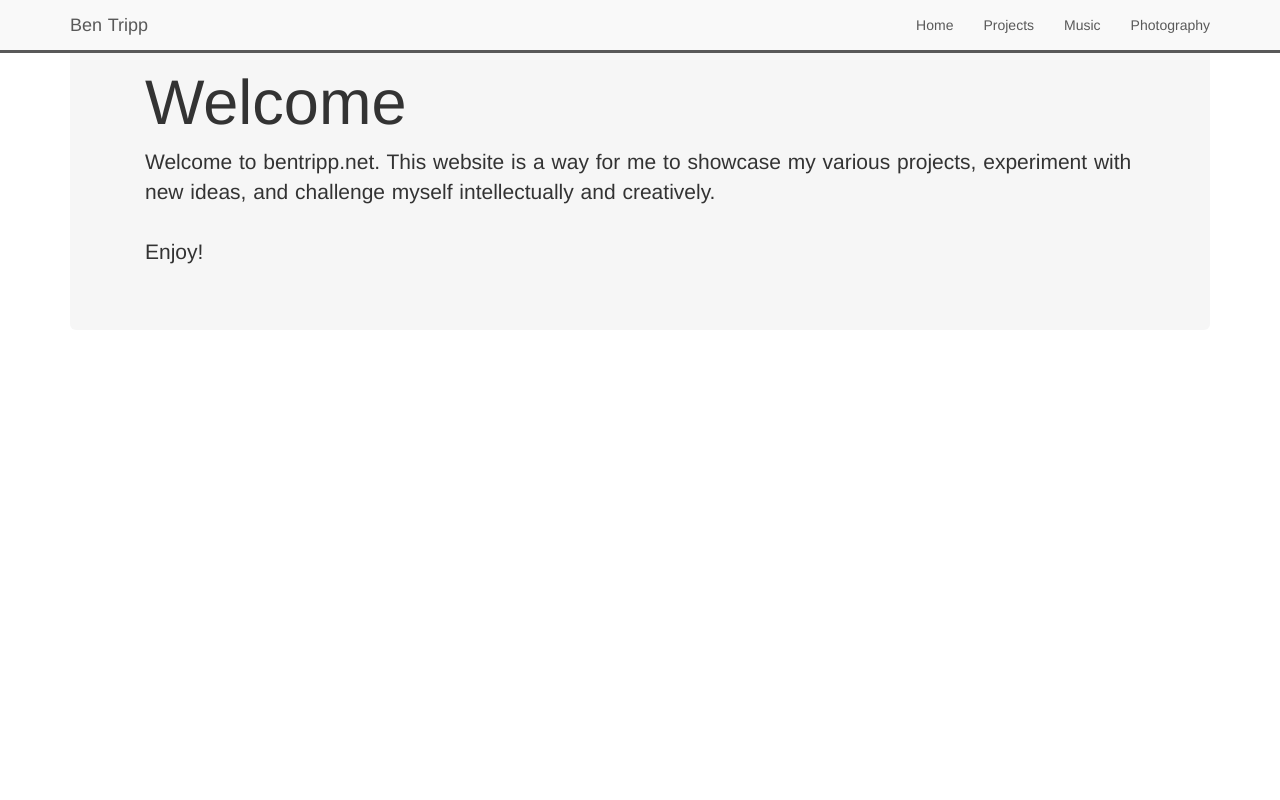
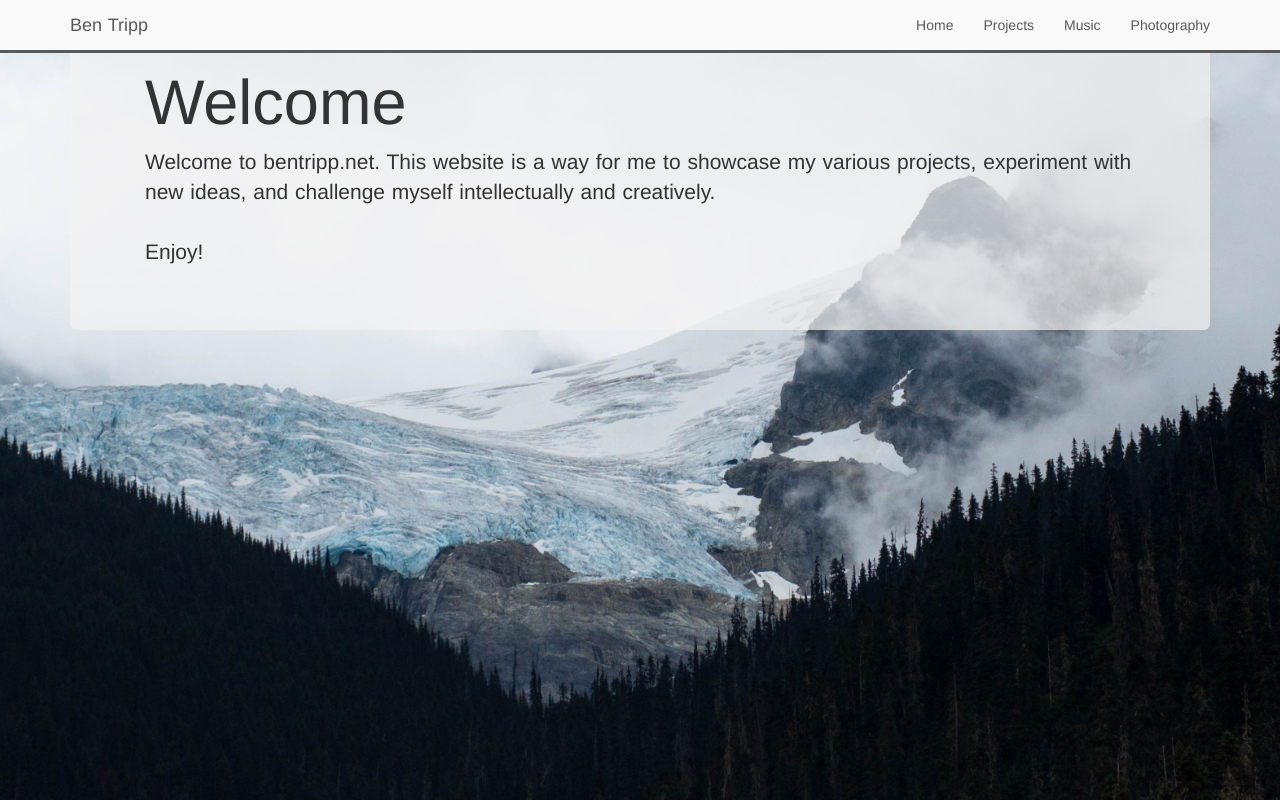
Before and after one commit to warpedpuppy/ben_ben_p5, a Nuxt app: page / in a window 1280 px wide. Built offline with nearby package versions, Linux system fonts and the light colour scheme.

Commit message:
added background image

```diff
--- a/pages/index.vue
+++ b/pages/index.vue
@@ -23,6 +23,13 @@ export default {
 </script>
 
 <style>
+body {
+  background: url('../static/Dramatic_Glacier.jpg') no-repeat center center fixed;
+    -webkit-background-size: cover;
+    -moz-background-size: cover;
+    background-size: cover;
+    -o-background-size: cover;
+}
 .jumbotron{
 	background-color: rgb(242, 242, 242);
 	background-color: rgba(242, 242, 242, 0.7);
```
Also changed, not shown: static/Dramatic_Glacier.jpg (added).
